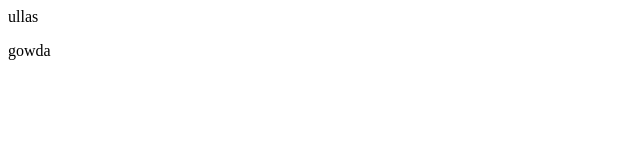
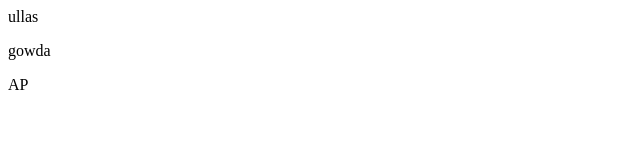
Before and after one commit to charlie78727/calculator, a plain HTML site: page index.html in a window 1280 px wide. Shown: the full height of the page, 0-640 px from the left. Drawn offline with Linux system fonts and the light colour scheme.

Commit message:
confused

```diff
--- a/index.html
+++ b/index.html
@@ -1,2 +1,3 @@
 <p>ullas</p>
 <p>gowda</p>
+<p>AP</p>
```
